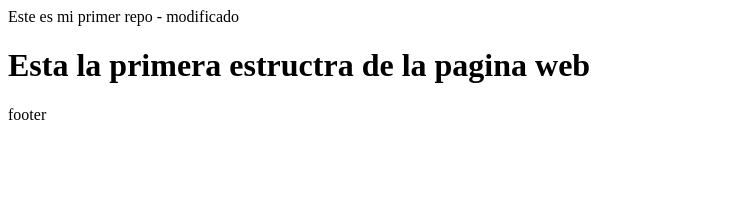
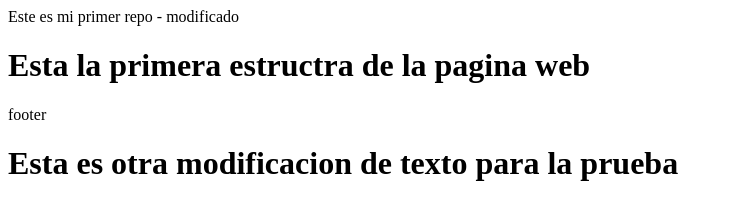
Before and after one commit to aearmasaq/prueba-reto2, a plain HTML site: page index.html in a window 1280 px wide. Shown: the whole page, without its empty margins (0-732 px from the left). Drawn offline with Linux system fonts and the light colour scheme.

Commit message:
Se Realizo una nueva modificaicon-

```diff
--- a/index.html
+++ b/index.html
@@ -15,7 +15,7 @@
     <footer>
         footer
     </footer>
-
+    <h1>Esta es otra modificacion de texto para la prueba</h1>
 
 </body>
 </html>
```
